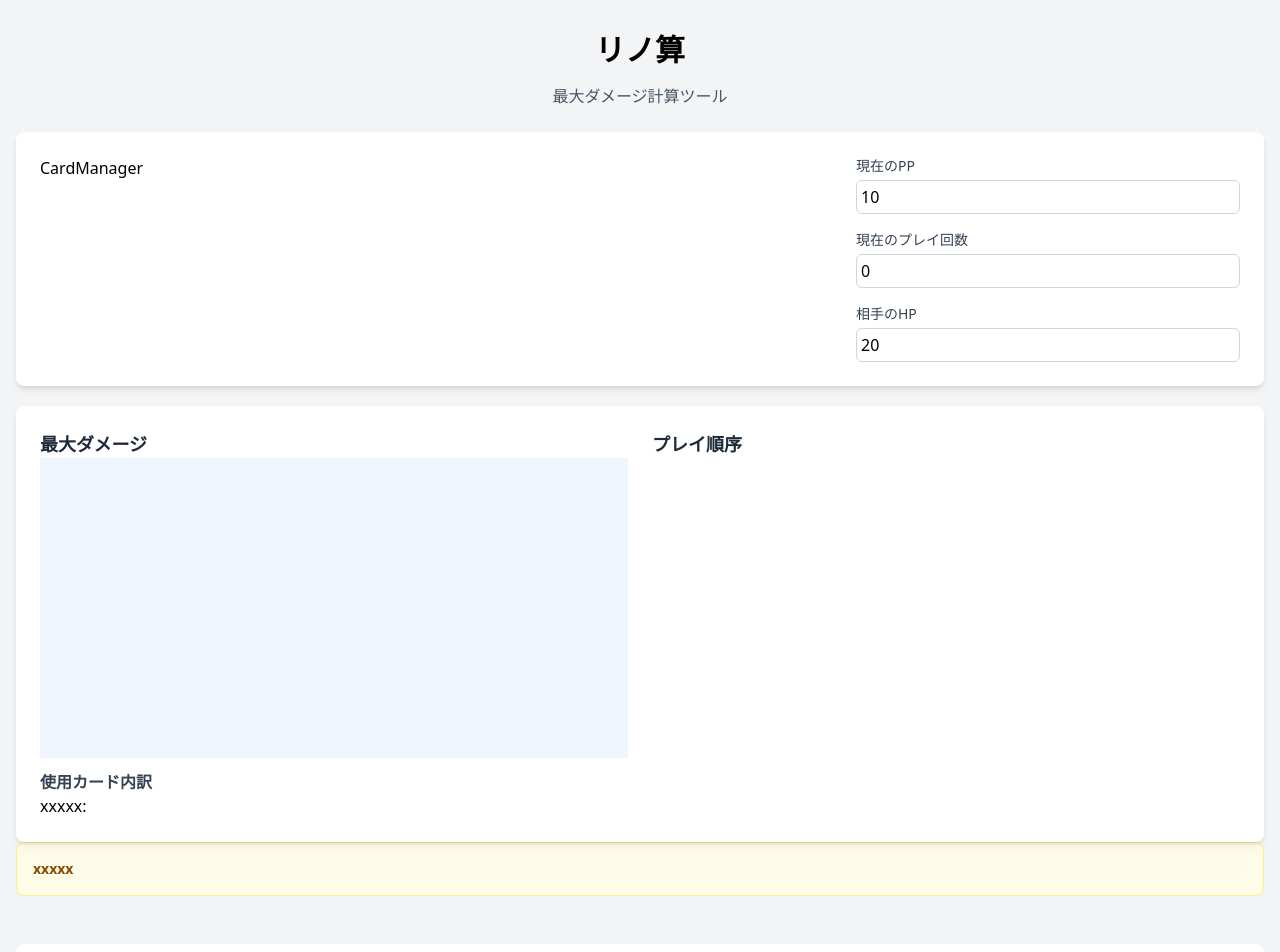
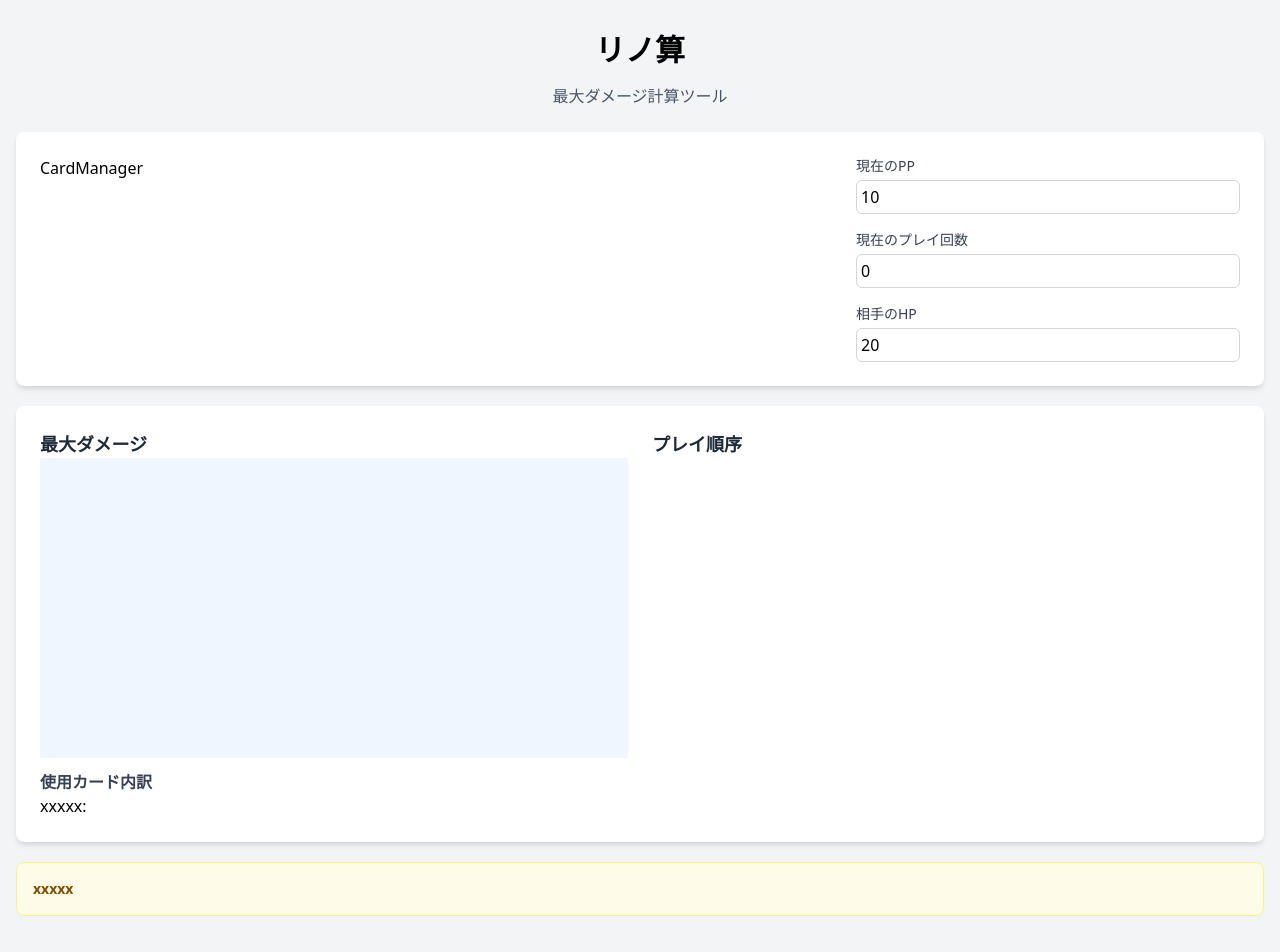
Before and after one commit to yuuki-katsuta/rhinoceroach_calc, a Next.js app: page / in a window 1280 px wide. Shown: the top 952 px of the page. Built offline with nearby package versions, Linux system fonts and the light colour scheme.

Commit message:
レイアウト修正

```diff
--- a/app/(calculator)/_components/Hint.tsx
+++ b/app/(calculator)/_components/Hint.tsx
@@ -1,6 +1,6 @@
 export const Hint = () => {
   return (
-    <div className="rounded-lg border border-yellow-200 bg-yellow-50 p-4">
+    <div className="mt-5 rounded-lg border border-yellow-200 bg-yellow-50 p-4">
       <p className="text-sm text-yellow-800">
         <strong>xxxxx</strong>
       </p>
```
